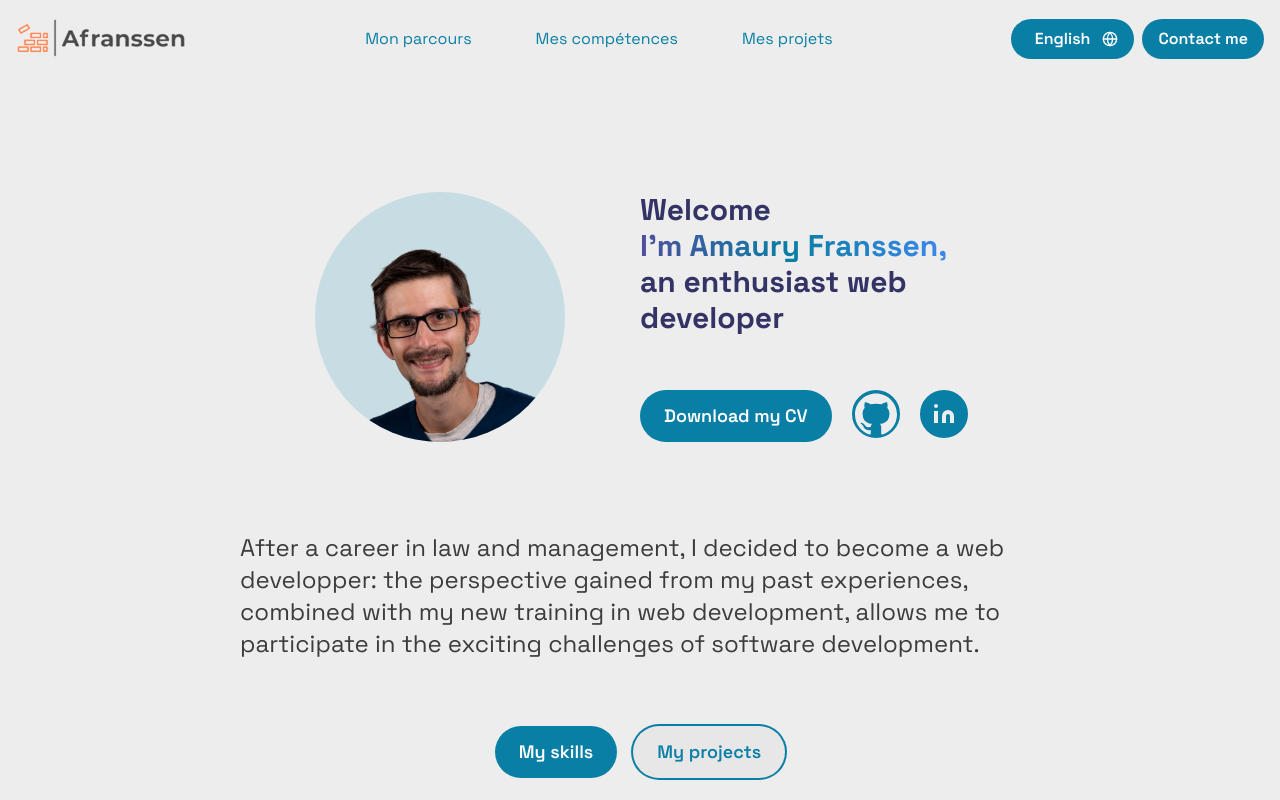
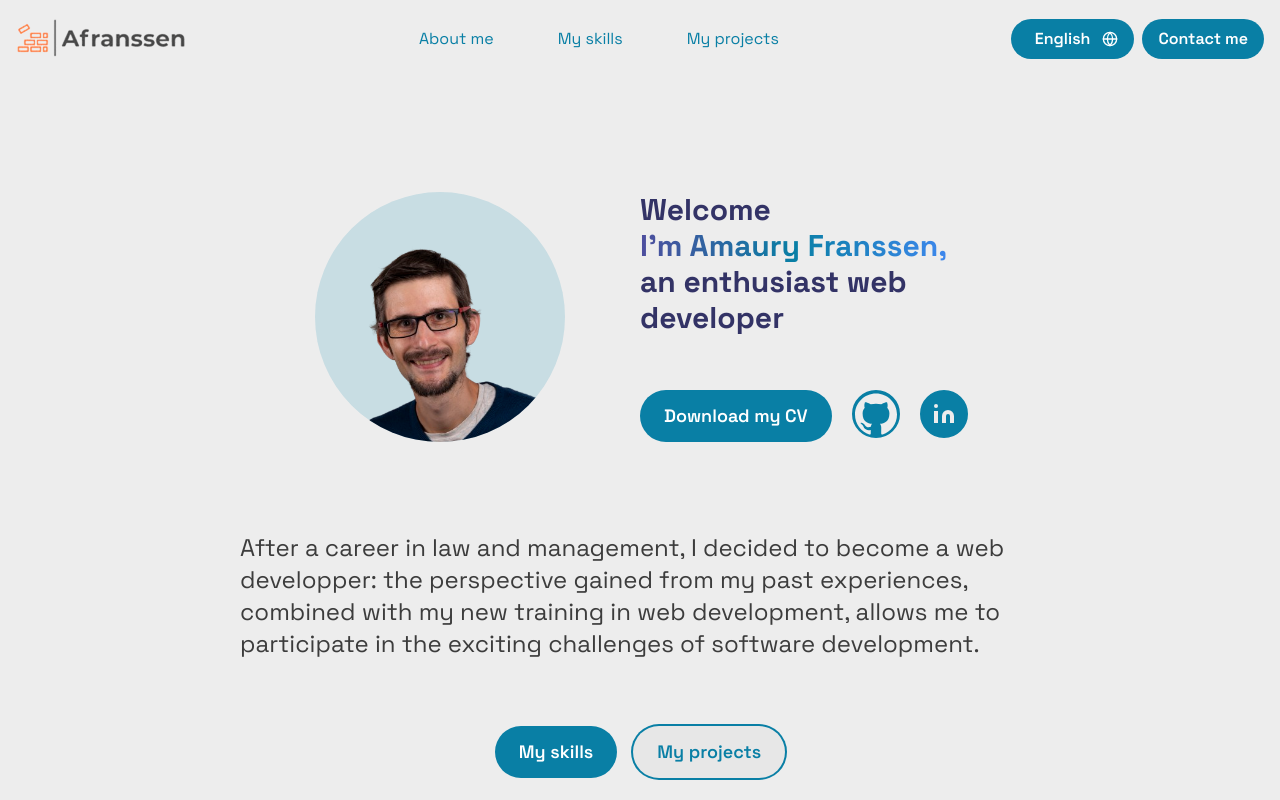
Before and after one commit to ExploryKod/amaury-franssen, a Next.js app: page /en in a window 1280 px wide. Shown: the top 800 px of the page. Built offline with nearby package versions, Linux system fonts and the light colour scheme.

Commit message:
fix(switchLanguage): fix some code in language swicth section

```diff
--- a/messages/en.json
+++ b/messages/en.json
@@ -1,4 +1,7 @@
 {
+  "Mon_parcours": "About me",
+  "Mes_compétences": "My skills",
+  "Mes_projets": "My projects",
   "About": "About",
   "Support": "Support",
   "Other": "Other",
--- a/messages/es.json
+++ b/messages/es.json
@@ -1,4 +1,7 @@
 {
+  "Mon_parcours": "Mi trayectoria",
+  "Mes_compétences": "Mis habilidades",
+  "Mes_projets": "Mis proyectos",
   "About": "Acerca de",
   "Support": "Soporte",
   "Other": "Otro",
--- a/messages/fr.json
+++ b/messages/fr.json
@@ -1,6 +1,9 @@
 {
-  "About": "À propos",
-  "Support": "Support",
+  "Mon_parcours": "À propos",
+  "Mes_compétences": "Mes compétences",
+  "Mes_projets": "Mes projets",
+  "Supports": "Support",
+  "About": "About",
   "Other": "Autre",
   "Theme": "Thème",
   "Welcome": "Bienvenue",
--- a/src/app/[locale]/components/Header.tsx
+++ b/src/app/[locale]/components/Header.tsx
@@ -20,9 +20,9 @@ export const Header: FC<Props> = ({ locale }) => {
   const [menuOpenClass, setMenuOpenClass] = useState<string>("");
 
   const navLinks = [
-    { href: "#about", label: "Mon parcours" },
-    { href: "#skills", label: "Mes compétences" },
-    { href: "#projects", label: "Mes projets" },
+    { href: "#about", label: 'Mon_parcours' },
+    { href: "#skills", label: 'Mes_compétences' },
+    { href: "#projects", label: 'Mes_projets' },
   ];
 
   const ToggleBurgerMenu = () => {
@@ -62,7 +62,7 @@ export const Header: FC<Props> = ({ locale }) => {
                     hover:before:w-[50%] before:-bottom-2 before:left-[50%] after:transition-[width] after:ease-in-out after:duration-700
                     after:absolute after:bg-primary after:origin-center after:h-[2px] after:w-0 hover:after:w-[50%] after:-bottom-2 after:right-[50%]"
                   >
-                    {item.label}
+                    {t(item.label)}
                   </a>
                 </li>
               ))}
@@ -100,7 +100,7 @@ export const Header: FC<Props> = ({ locale }) => {
                     href={item.href}
                     className="leading-normal text-lg text-slate-gray"
                   >
-                    {item.label}
+                    {t(item.label)}
                   </a>
                 </li>
               ))}
--- a/src/app/[locale]/components/LangSwitcher.tsx
+++ b/src/app/[locale]/components/LangSwitcher.tsx
@@ -21,6 +21,10 @@ const LangSwitcher: React.FC = () => {
     { country: 'Español', code: 'es' },
   ]
 
+  const currentLanguage = pathname && pathname.split('/').length > 1
+    ? options.find(lang => lang.code === pathname.split('/')[1])
+    : null
+
   return (
     <div className='flex items-center justify-center'>
       <div className='relative'>
@@ -31,8 +35,8 @@ const LangSwitcher: React.FC = () => {
           onBlur={() => setIsOptionsExpanded(false)}
         >
           <span className='ml-2'>
-            {pathname && pathname.split('/').length > 1  && options.find(lang => lang.code === pathname.split('/')[1]) ?
-          capitalize(options.find(lang => lang.code === pathname.split('/')[1]).country) : ""}</span>
+          {currentLanguage ? capitalize(currentLanguage.country) : "Français"}
+          </span>
           <FiGlobe />
         </Button>
         {isOptionsExpanded && (
```
